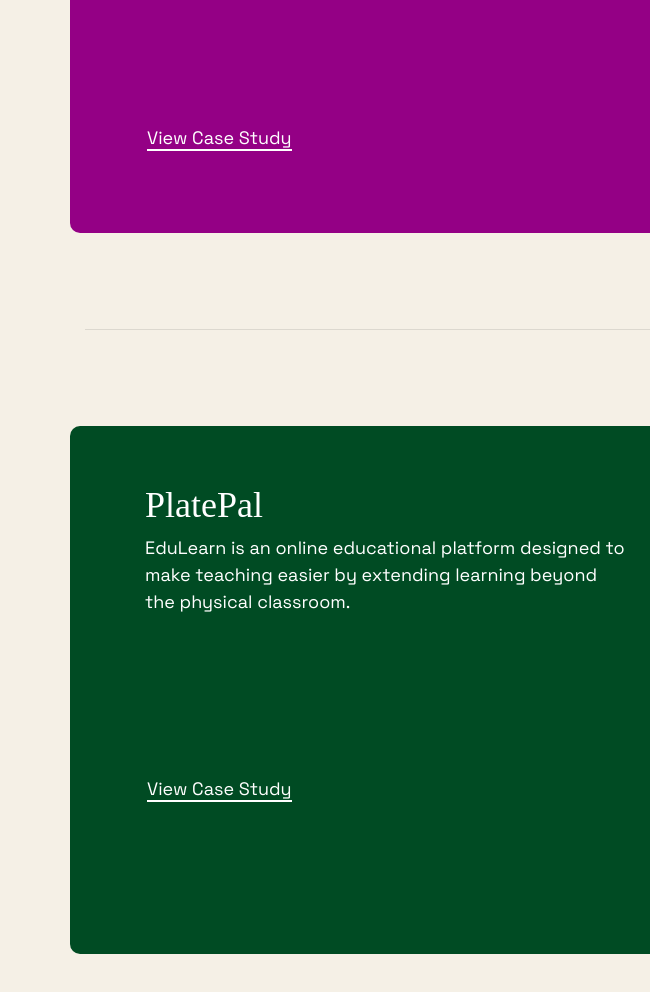
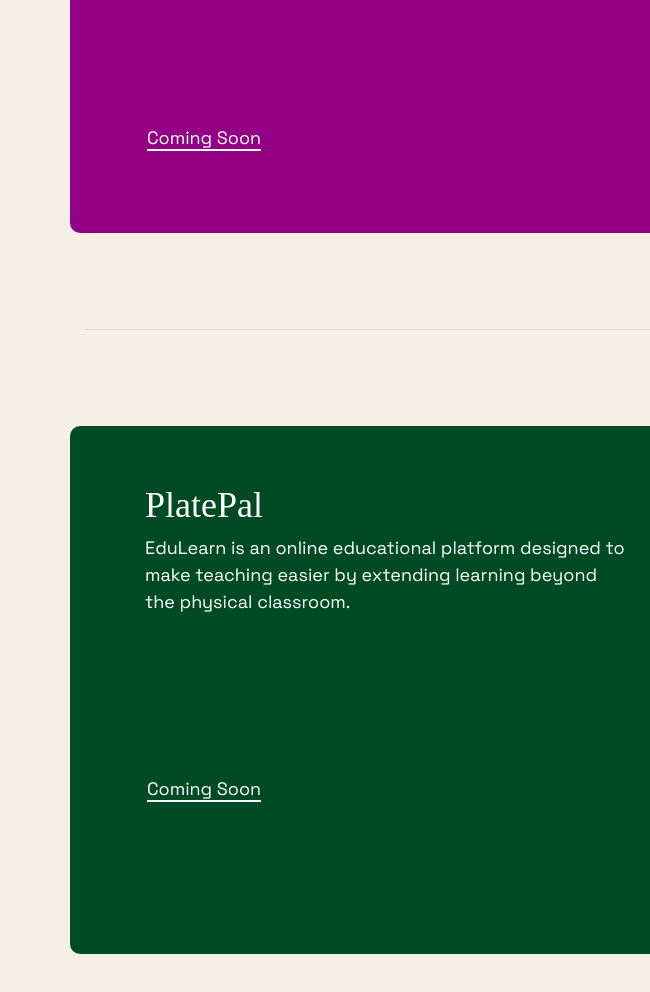
Before and after one commit to HaneefahAliu/Haneefah-Portfolio, a plain HTML site: page project.html in a window 1280 px wide. Shown: the part 1160-2152 px from the top of the page, 0-650 px from the left. Drawn offline with nearby package versions, Linux system fonts and the light colour scheme; grey boxes are pictures that could not be loaded.

Commit message:
project update

```diff
--- a/project.html
+++ b/project.html
@@ -83,7 +83,7 @@
                     <div class="col-md-6">
                         <h3 class="text-white fs-36" style="font-family: 'Times New Roman', Times, serif;">StudySync</h3>
                         <p class="text-white text-opacity-50 pb-6 fs-18">EduLearn is an online educational platform designed to make teaching easier by extending learning beyond the physical classroom.</p>
-                        <a class="project-btn" href="studysync.html">View Case Study</a>
+                        <a class="project-btn" href="#">Coming Soon</a>
                     </div>
                     <!-- end of project details  -->
                     <!-- project image  -->
@@ -103,7 +103,7 @@
                     <div class="col-md-6">
                         <h3 class="text-white fs-36" style="font-family: 'Times New Roman', Times, serif;">PlatePal</h3>
                         <p class="text-white text-opacity-50 pb-6 fs-18">EduLearn is an online educational platform designed to make teaching easier by extending learning beyond the physical classroom.</p>
-                        <a class="project-btn" href="platepal.html">View Case Study</a>
+                        <a class="project-btn" href="#">Coming Soon</a>
                     </div>
                     <!-- end of project details  -->
                     <!-- project image  -->
@@ -111,6 +111,7 @@
                         <img class="pt-5" src="assets/images/PP.png" alt="PlatePal" width="100%">
                     </div>
                     <!-- end of project image  -->
+
                 </div>
                 <!-- end of project 3 -->
 
```
